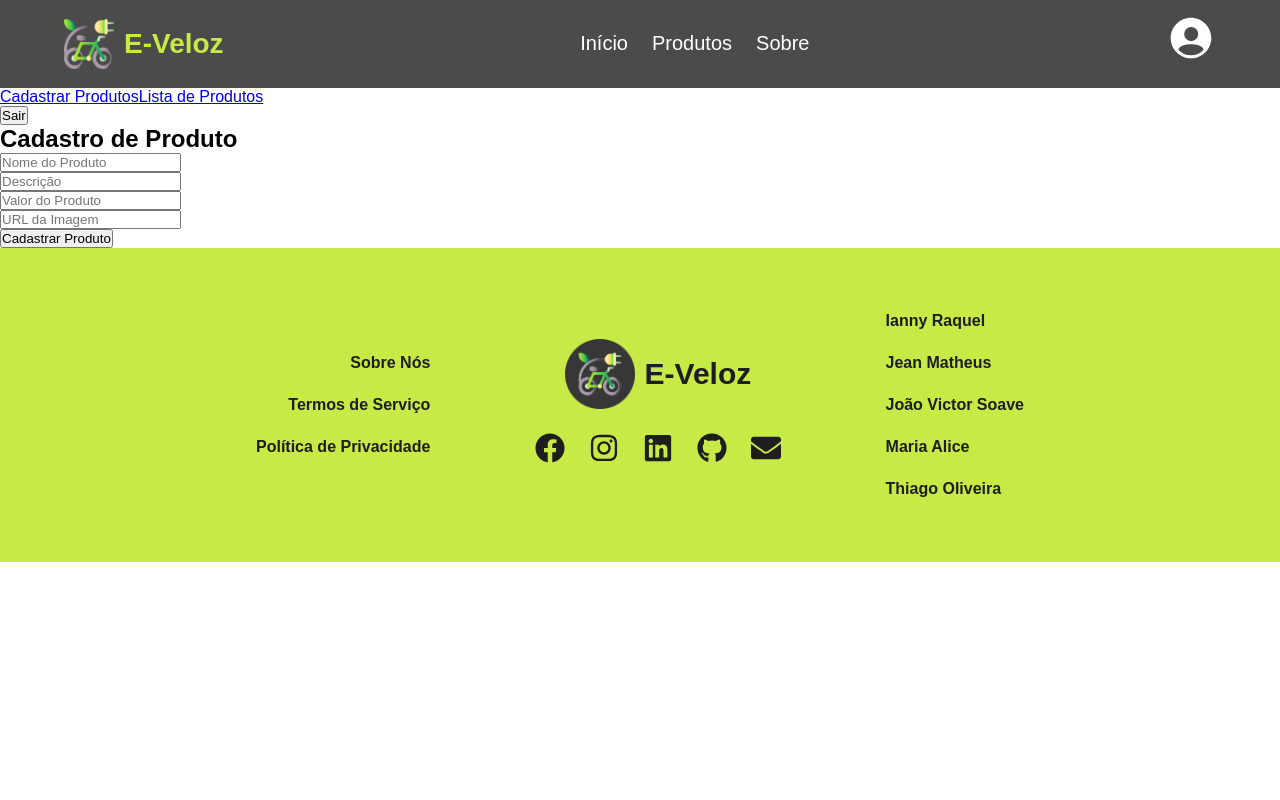
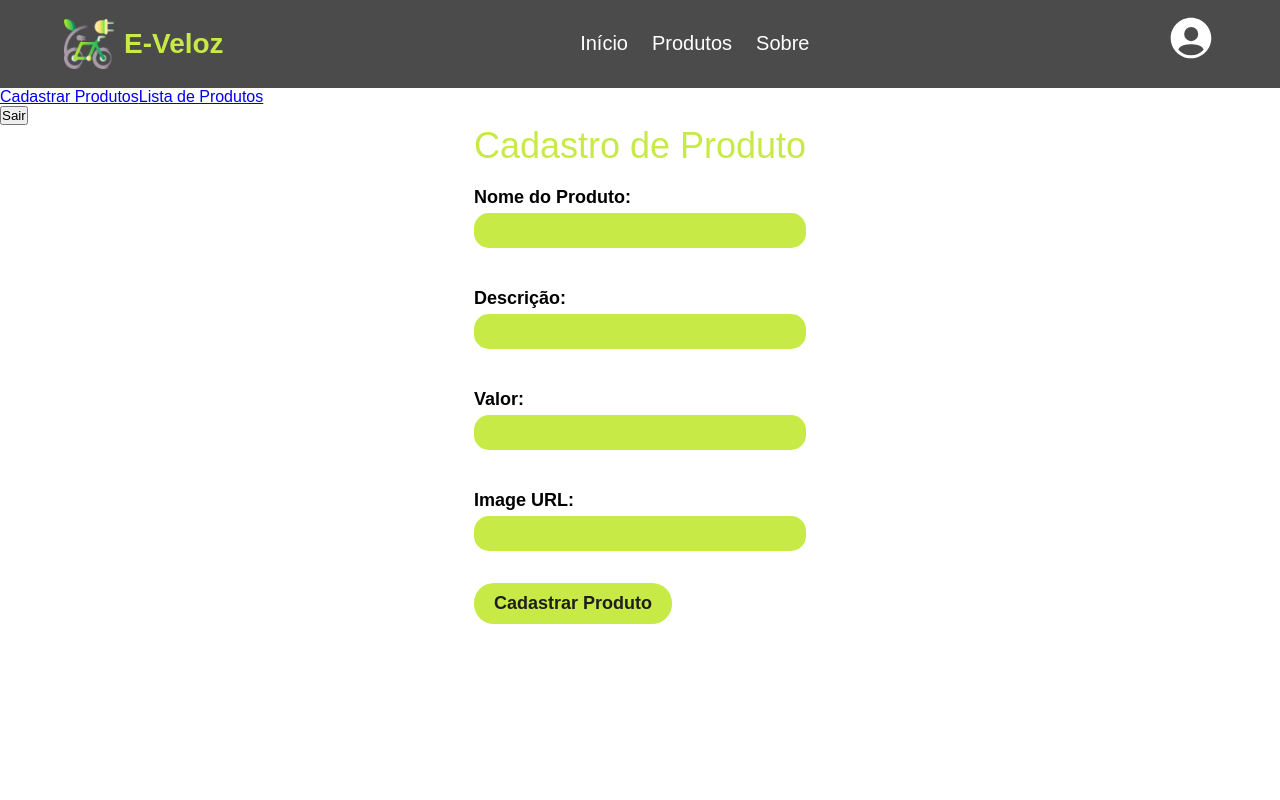
Before and after one commit to Cps-Tech-Sphere/CP5-WEB, a React (Vite) app: page /cadastrarproduto in a window 1280 px wide. Shown: the top 800 px of the page. Built offline with nearby package versions, Linux system fonts and the light colour scheme.

Commit message:
estilizando a página cadastrar produtos

```diff
--- a/dados.json
+++ b/dados.json
@@ -11,20 +11,5 @@
       "senha": "senha"
     }
   ],
-  "produtos": [
-    {
-      "id": "1a39",
-      "nome": "dd",
-      "descricao": "lorem ipsilum fly hater big bag nane",
-      "valor": "12546",
-      "urlImagem": "https://images.unsplash.com/photo-1649878937846-cf4aec78f9d4?w=500&auto=format&fit=crop&q=60&ixlib=rb-4.0.3&ixid=M3wxMjA3fDB8MHxzZWFyY2h8MjR8fGJpY2ljbGV0YSUyMGVsZXRyaWNhfGVufDB8fDB8fHww"
-    },
-    {
-      "id": "82d1",
-      "nome": "ijdijidfjijd",
-      "descricao": "bbdhbdjkdb jfiusudnfi jbjiuifh sujfhdu dudy shbs shusijn sdsfas ",
-      "valor": "52145",
-      "urlImagem": "https://images.unsplash.com/photo-1649878937846-cf4aec78f9d4?w=500&auto=format&fit=crop&q=60&ixlib=rb-4.0.3&ixid=M3wxMjA3fDB8MHxzZWFyY2h8MjR8fGJpY2ljbGV0YSUyMGVsZXRyaWNhfGVufDB8fDB8fHww"
-    }
-  ]
+  "produtos": []
 }
--- a/src/components/NavLogin.jsx
+++ b/src/components/NavLogin.jsx
@@ -23,7 +23,7 @@ const NavLogin = () => {
   return (
     <>
       <div id="login_nav">
-        <Link to="/cadastroproduto">Cadastrar Produtos</Link>
+        <Link to="/cadastrarproduto">Cadastrar Produtos</Link>
         <Link to="/listaprodutos">Lista de Produtos</Link>
       </div>
 
--- a/src/routes/Cadastrar.jsx
+++ b/src/routes/Cadastrar.jsx
@@ -1,6 +1,7 @@
 import React, { useState } from 'react';
 import { useNavigate } from 'react-router-dom';
 import NavLogin from '../components/NavLogin.jsx';
+import { CadastroStyle } from '../style/CadastroStyle.js';
 
 const CadastroProduto = () => {
   const [produto, setProduto] = useState({ nome: '', descricao: '', valor: '', urlImagem: '' });
@@ -26,51 +27,56 @@ const CadastroProduto = () => {
   };
 
   return (
-    <>
+    <CadastroStyle>
         <NavLogin/>
         <section className="container">
-            <h1>Cadastro de Produto</h1>
             <form className="produto-form" onSubmit={handleSubmit}>
+              <h1 className='title-form'>Cadastro de Produto</h1>
+
                 <div className="w-input">
+                  <span className='subtitle-form'>Nome do Produto:</span>
                   <input
                       type="text"
                       name="nome"
                       value={produto.nome}
                       onChange={handleChange}
-                    placeholder="Nome do Produto"
                       required
                   />
                 </div>
+
                 <div className="w-input">
+                  <span className='subtitle-form'>Descrição:</span>
                   <input
-                    type="text"
+                      type="ob"
                       name="descricao"
                       value={produto.descricao}
                       onChange={handleChange}
-                    placeholder="Descrição"
                       required
                   />
                 </div>
+
                 <div className="w-input">
+                  <span className='subtitle-form'>Valor:</span>
                   <input
                       type="number"
                       name="valor"
                       value={produto.valor}
                       onChange={handleChange}
-                    placeholder="Valor do Produto"
                       required
                   />
                 </div>
+
                 <div className="w-input">
+                  <span className='subtitle-form'>Image URL:</span>
                   <input
                       type="text"
                       name="urlImagem"
                       value={produto.urlImagem}
                       onChange={handleChange}
-                    placeholder="URL da Imagem"
                       required
                   />
                 </div>
+
                 <div className="produto-btn">
                   <button type="submit" className="produto-form-btn">
                       Cadastrar Produto
@@ -78,7 +84,7 @@ const CadastroProduto = () => {
                 </div>
             </form>
         </section>
-    </>
+    </CadastroStyle>
 
   );
 };
--- a/src/routes/Login.jsx
+++ b/src/routes/Login.jsx
@@ -57,7 +57,6 @@ const Login = () => {
                                 className="input-form"
                                 id="usuario"
                                 ref={usuario}
-                                placeholder="Usuário"
                             />
                         </div>
 
@@ -68,7 +67,6 @@ const Login = () => {
                                 className="input-form"
                                 id="senha"
                                 ref={senha}
-                                placeholder="Senha"
                             />
                         </div>
 
--- /dev/null
+++ b/src/style/CadastroStyle.js
@@ -0,0 +1,58 @@
+import styled from "styled-components";
+
+export const CadastroStyle = styled.main`
+
+    width: 100%;
+    min-height: 100vh;
+
+    .container {
+        display: flex;
+        flex-direction: column;
+        align-items: center;
+        justify-content: center;
+
+        .produto-form .title-form{
+            font-size: 36px;
+            font-weight: 500;
+            color: #C7EA46;
+        }
+
+        .produto-form .w-input{
+            display: flex;
+            flex-direction: column;
+            padding: 20px 0;
+
+            .subtitle-form {
+                font-size: 18px;
+                font-weight: 600;
+                color: 1E1E1E;
+                padding-bottom: 5px;
+            }
+
+            input {
+                width: 100%;
+                height: 35px;
+                background: #C7EA46;
+                border: none;
+                border-radius: 15px;
+                padding: 10px;
+                color: #1E1E1E;
+            }
+        }
+
+        .produto-btn {
+            padding-top: 12px;
+        }
+
+        button {
+            background-color: #C7EA46;
+            padding: 10px 20px;
+            font-size: 18px;
+            font-weight: 600;
+            color: #1E1E1E;
+            border: none;
+            border-radius: 20px;
+            cursor: pointer;
+        }
+    }
+`
```
Lines whose indentation alone changed are shown as unchanged.
